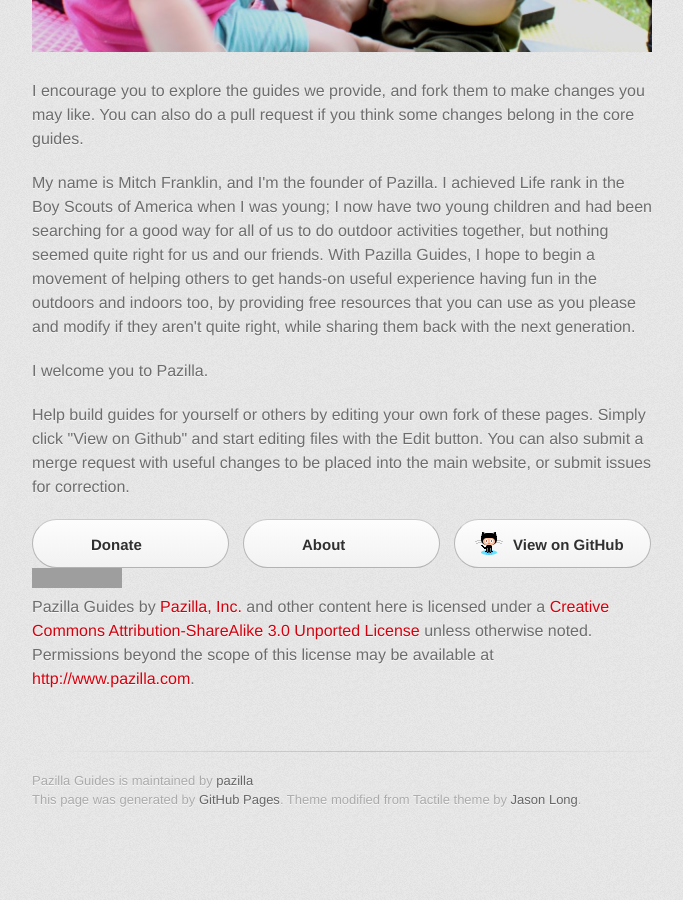
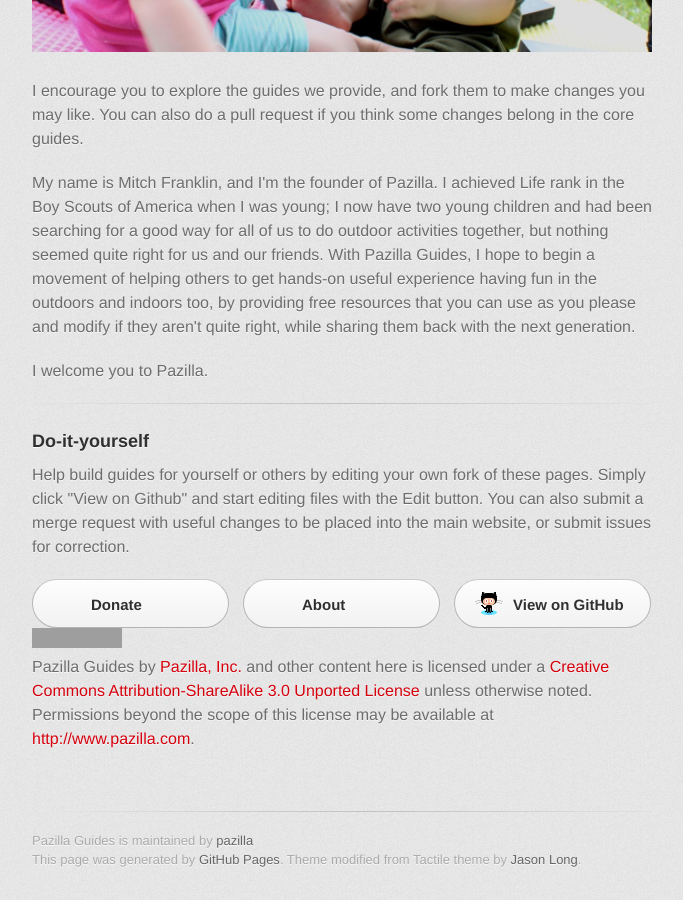
Before and after one commit to pazilla/pazilla.github.io, a Jekyll site: the page built from index.html, in a window 1280 px wide and 900 px high, scrolled down 2797 px. Shown: the whole window, without its empty margins (298-981 px from the left). Built offline with Jekyll 4.4.1, drawn with Linux system fonts in a browser that asks for light colours; some web fonts are replaced; before the commit the page ends 3637 px from its top, so only the background shows below that; grey boxes are pictures that could not be loaded.

Commit message:
Update default.html

```diff
--- a/_layouts/default.html
+++ b/_layouts/default.html
@@ -39,6 +39,8 @@
         </section>
 
 <section id="begin_footer">
+<hr>
+<h3>Do-it-yourself</h3>
 <p>
 Help build guides for yourself or others by editing your own fork of these pages. Simply click "View on Github" and start editing files with the Edit button.
 You can also submit a merge request with useful changes to be placed into the main website, or submit issues for correction.
```
